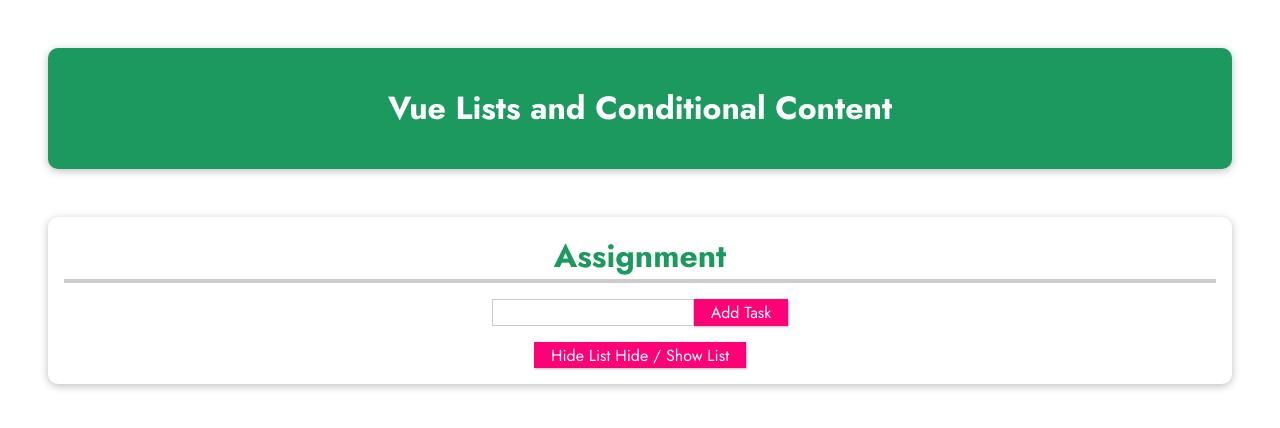
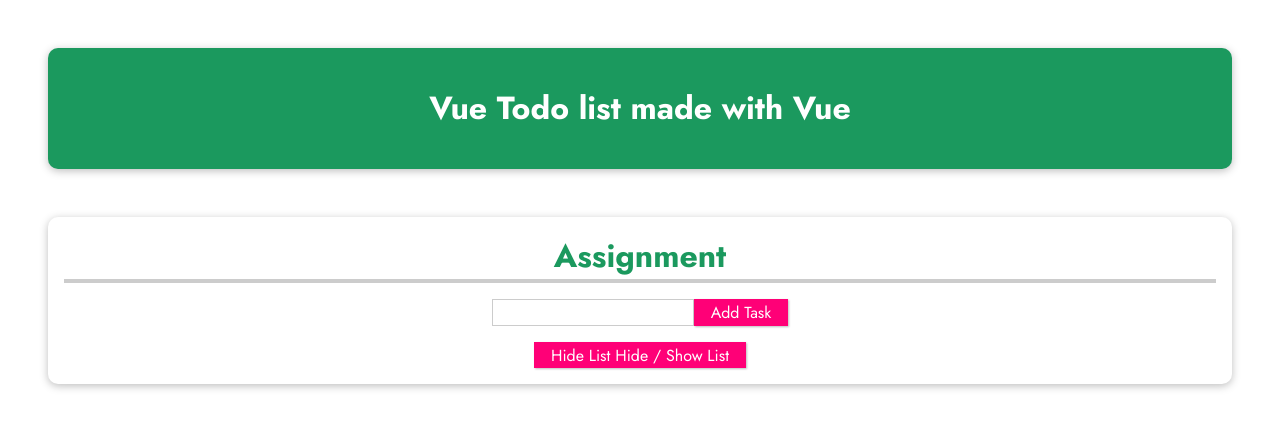
Before and after one commit to linushh/todo-list, a plain HTML site: page index.html in a window 1280 px wide. Drawn offline with nearby package versions, Linux system fonts and the light colour scheme.

Commit message:
Update index.html

```diff
--- a/index.html
+++ b/index.html
@@ -14,7 +14,7 @@
   </head>
   <body>
     <header>
-      <h1>Vue Lists and Conditional Content</h1>
+      <h1>Vue Todo list made with Vue</h1>
     </header>
     <section id="assignment">
       <h2>Assignment</h2>
```
